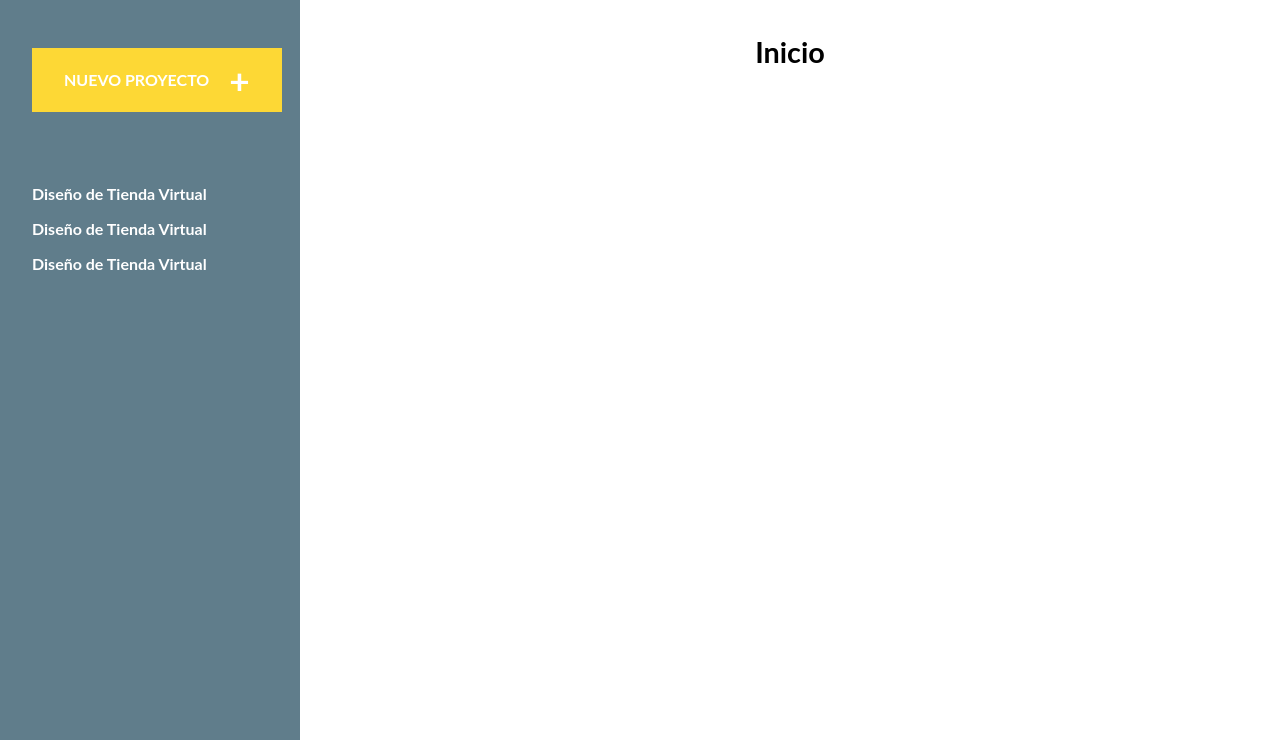
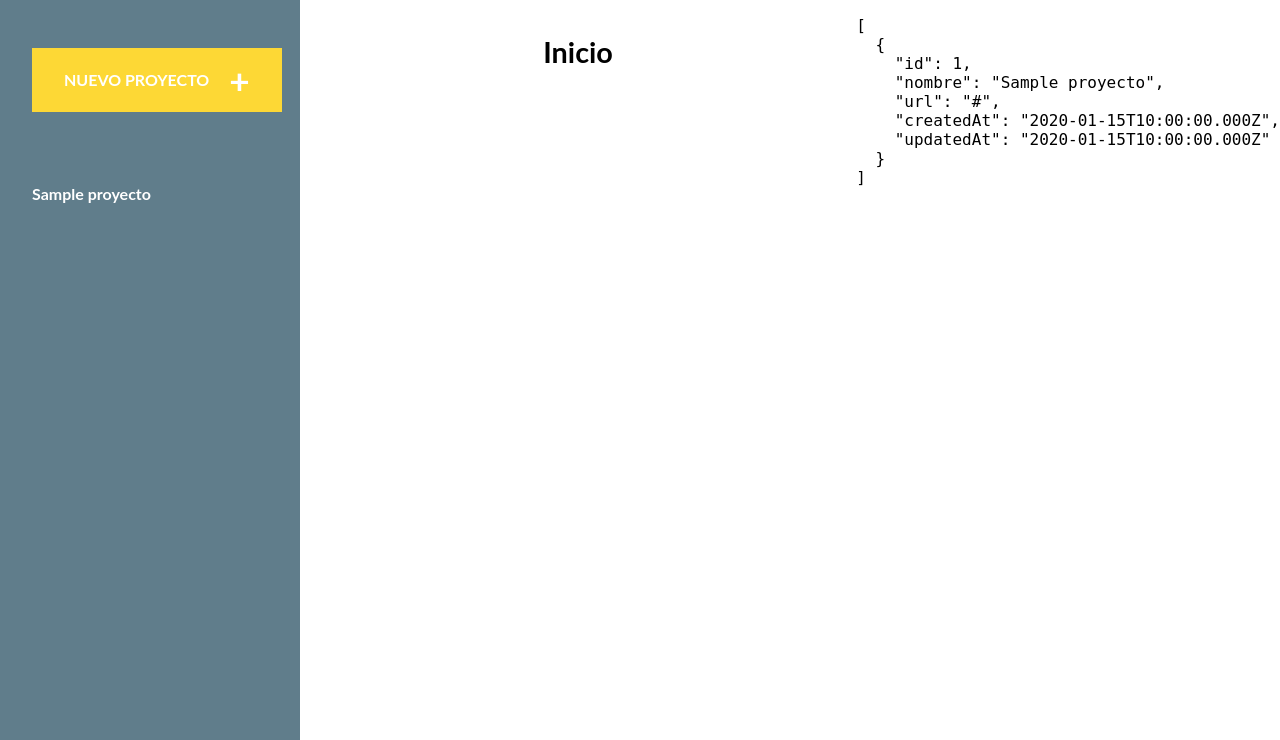
Before and after one commit to mrosemberg/Uptask, a Node server app: page / in a window 1280 px wide. Shown: the part 60-800 px from the top of the page. Run offline with Node 20, Linux system fonts and the light colour scheme; tables that the repository leaves empty hold one stand-in row (values such as "Sample post"); some libraries are stand-ins or nearby versions.

Commit message:
Se agrego lista de proyectos
Se agrego lista de proyectos para el menu y navegar a ellos

```diff
--- a/controllers/ProyectosControllers.js
+++ b/controllers/ProyectosControllers.js
@@ -1,9 +1,12 @@
 const Proyectos = require('../models/Proyectos')
 const slug      = require('slug');
 
-exports.proyectosHome = (req, res) => {
+exports.proyectosHome = async (req, res) => {
+    const proyectos = await Proyectos.findAll();
+
     res.render('index', {
-        nombrePagina : "Proyectos"
+        nombrePagina : "Proyectos",
+        proyectos
     });
 };
 
@@ -47,3 +50,7 @@ exports.nuevoProyecto = async (req, res) => {
     }
 
 };
+
+exports.proyectoPorUrl = async (req, res) => {
+    res.send(req.url);
+};
--- /dev/null
+++ b/helpers.js
@@ -0,0 +1 @@
+exports.vardump = (objeto) => JSON.stringify(objeto, null, 2);
--- a/index.js
+++ b/index.js
@@ -3,6 +3,9 @@ const express       = require('express');
 const routes        = require('./routes');
 const paht          = require('path');
 const bodyParser    = require('body-parser');
+
+// Helpers
+const helpers = require('./helpers')
 
 // Iniciarlizar la BD
 const db = require('./config/db');
@@ -27,6 +30,18 @@ app.set('view engine', 'pug');
 // Anhadir la carpeta de las vistas
 app.set('views', paht.join(__dirname, './views'));
 
+// Pasar var dump a la aplicacion
+app.use((req, res, next) => {
+    res.locals.vardump = helpers.vardump;
+    next();
+});
+
+// Middleware
+app.use((req, res, next) => {
+    console.log('Middleware');
+    next();
+});
+
 // Habilitar body parse para leer datos del formulario
 app.use(bodyParser.urlencoded({extended: true}));
 
--- a/models/Proyectos.js
+++ b/models/Proyectos.js
@@ -2,6 +2,7 @@ const Sequelize   = require('sequelize');
 const db          = require('../config/db');
 const slug        = require('slug');
 const shortId   = require('shortid');
+
 const Proyectos       = db.define('proyectos', {
     id : {
         type          : Sequelize.INTEGER,
--- a/routes/index.js
+++ b/routes/index.js
@@ -22,5 +22,8 @@ module.exports = () => {
         .escape(),
     proyectosController.nuevoProyecto);
 
+    // Listar proyecto
+    router.get('/proyecto/:url', proyectosController.proyectoPorUrl);
+
     return router;
 };
--- a/views/layout.pug
+++ b/views/layout.pug
@@ -17,10 +17,10 @@ html(lang="en")
                         span +
                 .panel.lista-proyectos
                     ul#proyectos.proyectos
-                        li
-                            a(href="") Diseño de Tienda Virtual
-                        li
-                            a(href="") Diseño de Tienda Virtual
-                        li
-                            a(href="") Diseño de Tienda Virtual
+                        if(proyectos.length)
+                            each proyecto in proyectos
+                                li
+                                    a(href=`proyectos/${proyecto.url}`)= proyecto.nombre
             block contenido
+
+            pre= vardump(proyectos)
```
